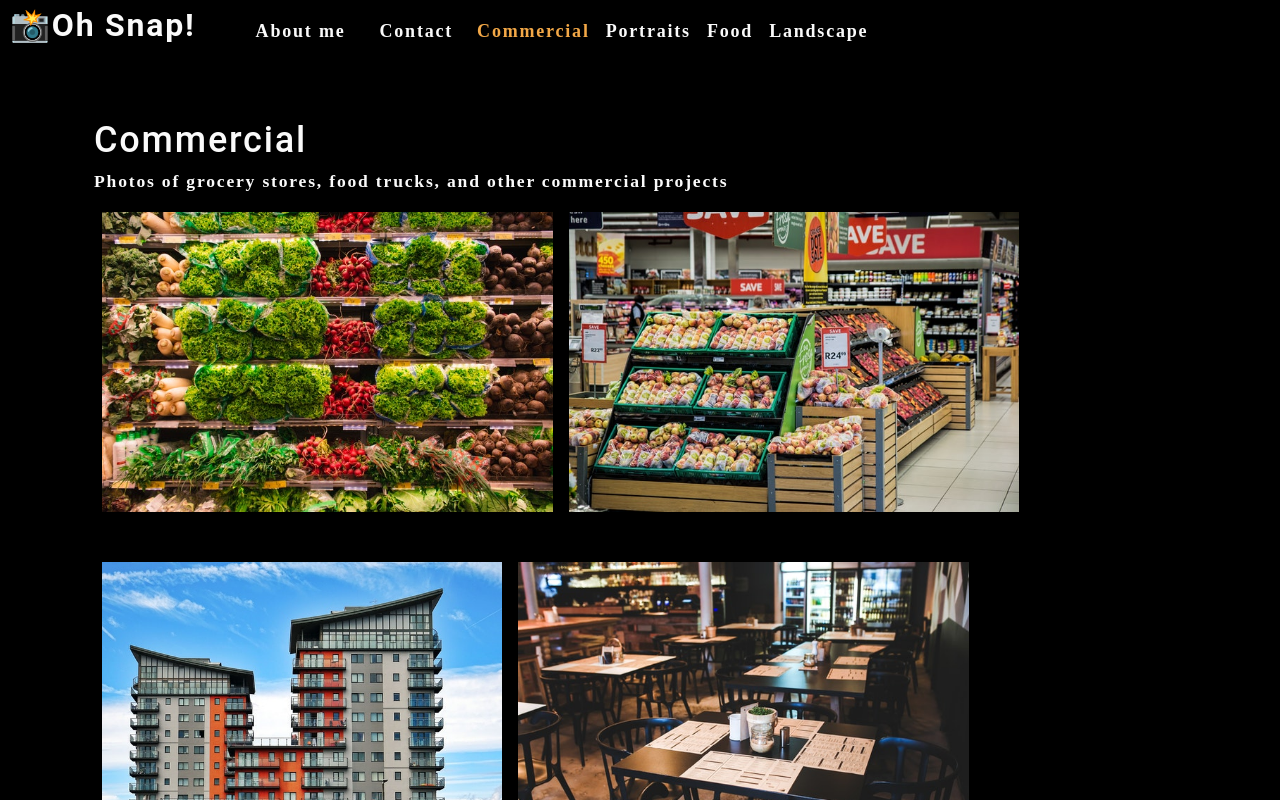
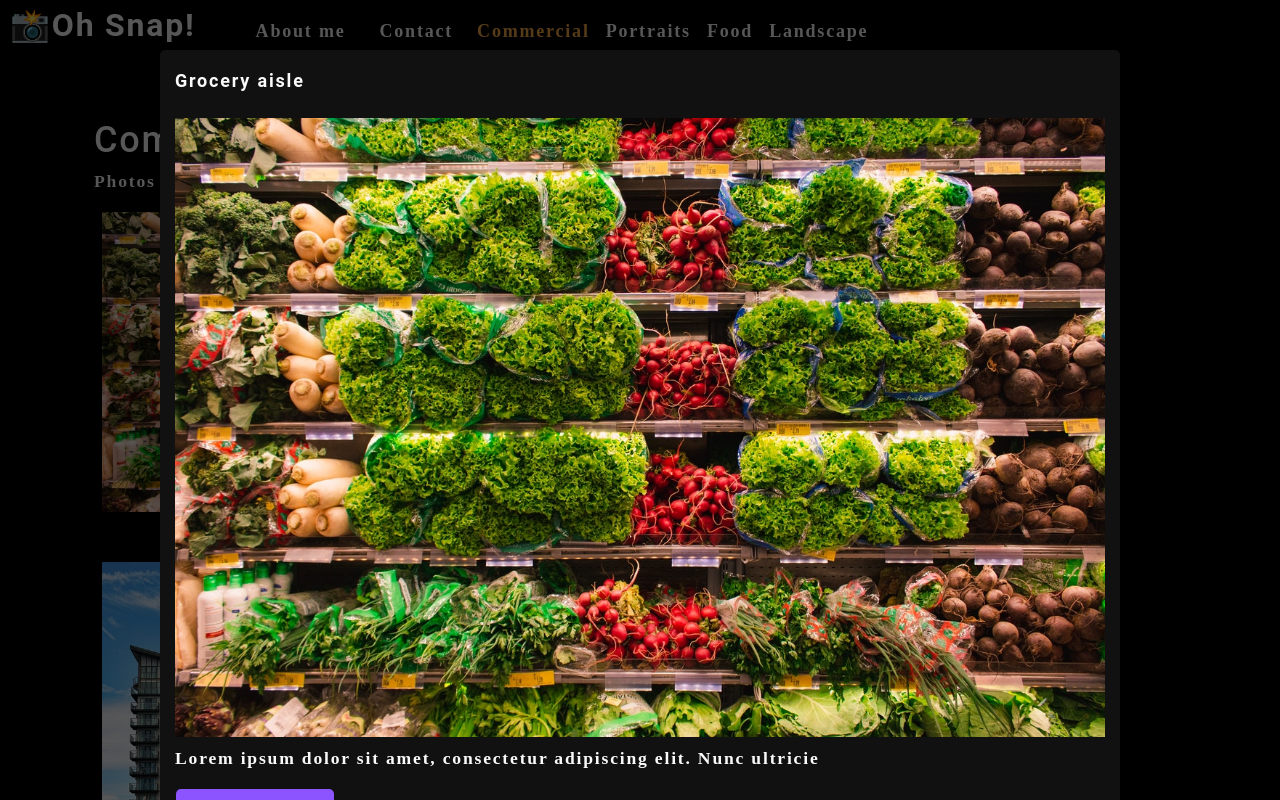
Before and after one commit to SadracTijerina/photo-port, a React (Create React App) app: page / in a window 1280 px wide. Both pictures are taken after a click on the picture 327 px from the left and 361 px from the top of the page. Shown: the top 800 px of the page. Built offline with nearby package versions, Linux system fonts and the light colour scheme.

Commit message:
added modals

```diff
--- /dev/null
+++ b/src/components/Modal/index.js
@@ -0,0 +1,23 @@
+import React from "react";
+
+const Modal = ({ onClose, currentPhoto }) => {
+  const { name, category, description, index } = currentPhoto;
+
+  return (
+    <div className="modalBackdrop">
+      <div className="modalContainer">
+        <h3 className="modalTitle">{name}</h3>
+        <img
+          src={require(`../../assets/large/${category}/${index}.jpg`).default}
+          alt="current category"
+        />
+        <p>{description}</p>
+        <button type="button" onClick={onClose}>
+          Close this modal
+        </button>
+      </div>
+    </div>
+  );
+};
+
+export default Modal;
--- a/src/components/PhotoList/index.js
+++ b/src/components/PhotoList/index.js
@@ -1,4 +1,5 @@
 import React, { useState } from "react";
+import Modal from "../Modal";
 
 const PhotoList = ({ category }) => {
   const [photos] = useState([
@@ -120,14 +121,27 @@
 
   const currentPhotos = photos.filter((photo) => photo.category === category);
 
+  const [currentPhoto, setCurrentPhoto] = useState();
+  const [isModalOpen, setIsModalOpen] = useState(false);
+
+  const toggleModal = (image, i) => {
+    // QUESTION: how is the second paramter a key value pair, or why are we doing that here, also I dont understand how setCurrentPhoto works here
+    setCurrentPhoto({ ...image, index: i });
+    setIsModalOpen(!isModalOpen);
+  };
+
   return (
     <div>
+      {isModalOpen && (
+        <Modal currentPhoto={currentPhoto} onClose={toggleModal} />
+      )}
       <div className="flex-row">
         {currentPhotos.map((image, i) => (
           <img
             src={require(`../../assets/small/${category}/${i}.jpg`).default}
             alt={image.name}
             className="img-thumbnail mx-1"
+            onClick={() => toggleModal(image, i)}
             key={image.name}
           />
         ))}
```
